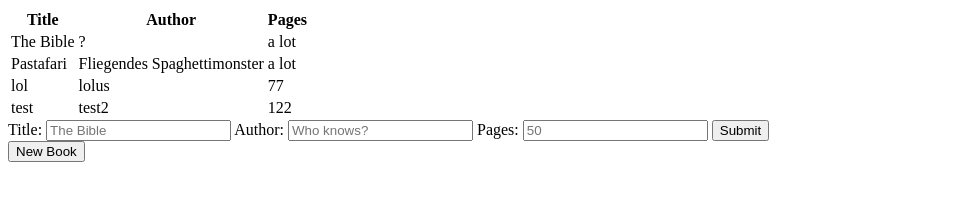
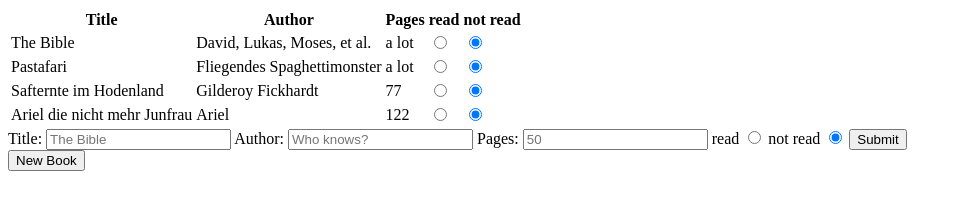
Before and after one commit to DebSol11/odin-library, a plain HTML site: page index.html in a window 1280 px wide. Shown: the whole page, without its empty margins (0-962 px from the left). Drawn offline with Linux system fonts and the light colour scheme.

Commit message:
Add radio buttons to the table rows
With this radio buttons the user can check if he has read the book
or not. For now this is only a visual feedback for the user but does
no store the selected value in the myLibray array.

```diff
--- a/index.html
+++ b/index.html
@@ -14,6 +14,8 @@
           <th>Title</th>
           <th>Author</th>
           <th>Pages</th>
+          <th>read</th>
+          <th>not read</th>
         </tr>
       </thead>
       <tbody>
@@ -27,6 +29,10 @@
       <input type="text" id="author" name="author" placeholder="Who knows?" />
       <label for="pages">Pages:</label>
       <input type="number" id="pages" name="pages" placeholder="50" />
+      <label for="read">read</label>
+      <input type="radio" id="read" name="read-status" value="read"/>
+      <label for="not-read">not read</label>
+      <input type="radio" id="not-read" name="read-status" value="not-read" checked/>
       <button type="submit" id="submitBtn">Submit</button>
     </form>
   </body>
--- a/script.js
+++ b/script.js
@@ -7,13 +7,17 @@ const submitBtn = document.querySelector("#submitBtn");
 const myLibrary = [
   {
     title: "The Bible",
-    author: "?",
+    author: "David, Lukas, Moses, et al.",
     pages: "a lot",
+    read: false,
+    notRead: "true",
   },
   {
     title: "Pastafari",
     author: "Fliegendes Spaghettimonster",
     pages: "a lot",
+    read: false,
+    notRead: "true",
   },
 ];
 
@@ -35,8 +39,10 @@ function addBookToLibrary(title, author, pages) {
 }
 
 console.log(myLibrary);
-console.log(addBookToLibrary("lol", "lolus", "77", "true"));
-console.log(addBookToLibrary("test", "test2", "122", "false"));
+console.log(
+  addBookToLibrary("Safternte im Hodenland", "Gilderoy Fickhardt", "77")
+);
+console.log(addBookToLibrary("Ariel die nicht mehr Junfrau", "Ariel", "122"));
 
 function displayBooks() {
   for (let i = 0; i < myLibrary.length; i++) {
@@ -44,7 +50,17 @@ function displayBooks() {
     content.classList.add(`bookEntity${i}`);
     content.innerHTML = `<td>${myLibrary[i].title}</td>
             <td>${myLibrary[i].author}</td>
-            <td>${myLibrary[i].pages}</td>`;
+            <td>${myLibrary[i].pages}</td>
+            <td>
+            <label for="read">
+            <input type="radio" id="read" name="read-status${i}">
+            </label>
+            </td>
+            <td>
+            <label for="notRead">
+            <input type="radio" id="notRead" name="read-status${i}" checked>
+            </label>
+            </td>`;
     tableBody.appendChild(content);
   }
 }
@@ -65,7 +81,7 @@ const form = document.querySelector("form");
 
 submitBtn.addEventListener("click", (event) => {
   event.preventDefault();
-  clearTable()
+  clearTable();
   addInput();
   displayBooks();
 });
```
